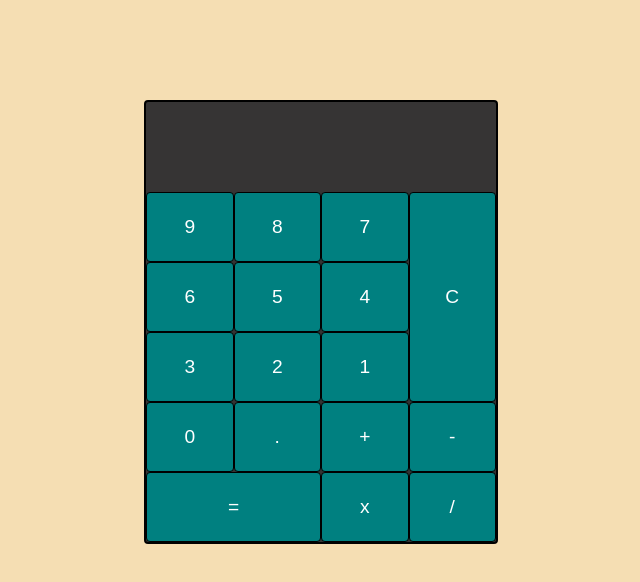
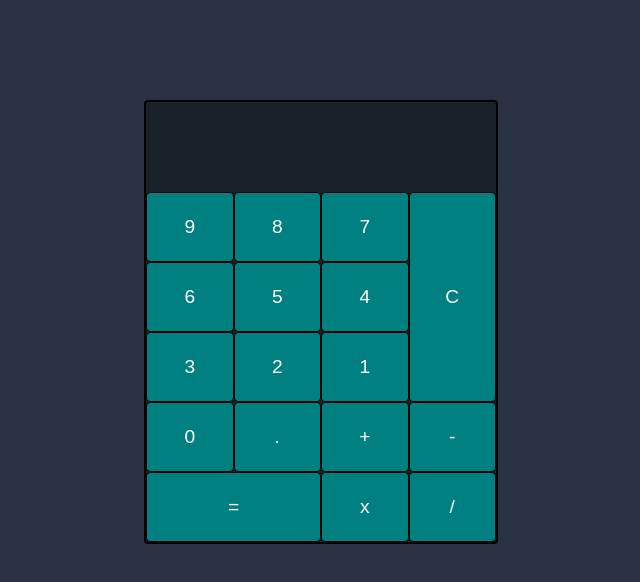
Before and after one commit to FabienCallot/Calculator, a website: page index.html in a window 1280 px wide. Shown: the whole page, without its empty margins (319-959 px from the left). Drawn offline with Linux system fonts and the light colour scheme.

Commit message:
change background colors

```diff
--- a/style.css
+++ b/style.css
@@ -1,5 +1,5 @@
 body {
-  background: wheat;
+  background-color: #293241;
 }
 
 .app {
@@ -8,7 +8,7 @@ body {
   margin: 100px auto;
   border: 2px solid #000;
   border-radius: 4px;
-  background: rgb(54, 52, 52);
+  background-color: #182228;
   grid-template-columns: 25% 25% 25% 25%;
   grid-template-rows: 90px repeat(5 , 70px);
   grid-template-areas:
```
Also changed, not shown: package.json (added, +26 -0 lines), 2 other files.
